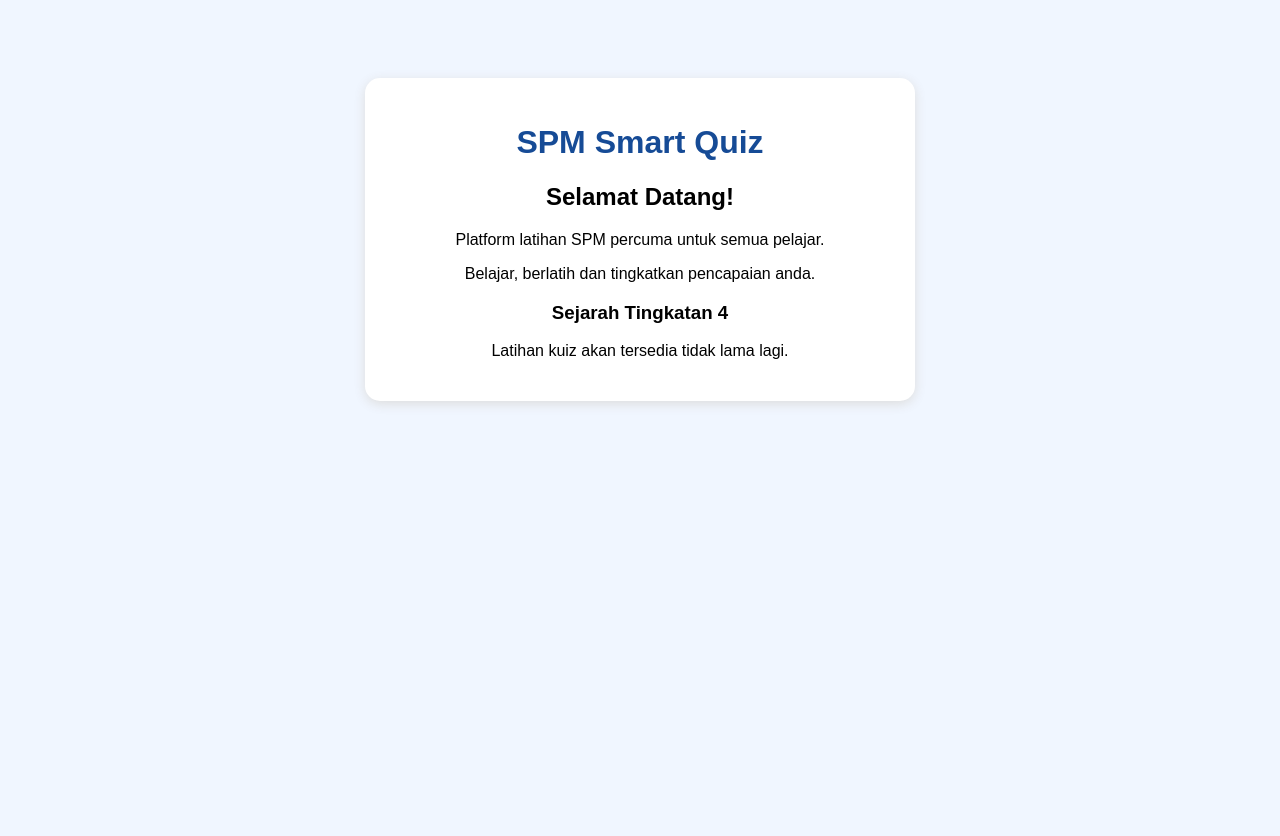
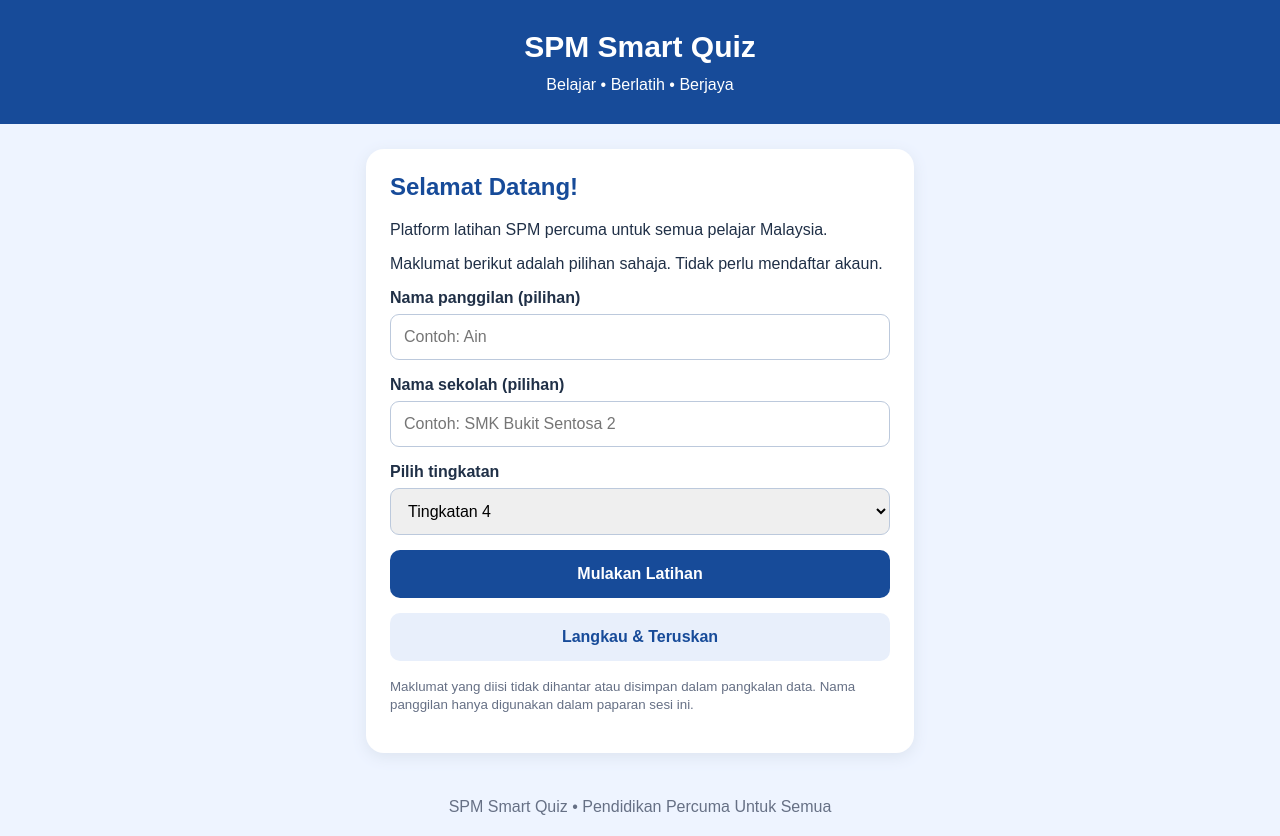
Before and after one commit to spmsmartquiz/spmsmartquiz.github.io, a plain HTML site: page index.html in a window 1280 px wide. Before the commit the page ends 800 px from the top, so only its background shows below. Drawn offline with Linux system fonts and the light colour scheme.

Commit message:
Update index.html

```diff
--- a/index.html
+++ b/index.html
@@ -6,31 +6,92 @@
 <meta name="viewport" content="width=device-width, initial-scale=1">
 <title>SPM Smart Quiz</title>
 <style>
-    body {
-      font-family: Arial, sans-serif;
-      background: #f0f6ff;
-      text-align: center;
-      padding: 40px 15px;
-    }
-    h1 { color: #164b96; }
-    .box {
-      background: white;
-      padding: 25px;
-      border-radius: 15px;
-      max-width: 500px;
-      margin: 30px auto;
-      box-shadow: 0 3px 12px #ddd;
-    }
+*{box-sizing:border-box}
+body{margin:0;background:#eef4ff;font-family:Arial,sans-serif;color:#203047}
+header{background:#174b99;color:white;text-align:center;padding:30px 15px}
+header h1{margin:0;font-size:30px}
+header p{margin:12px 0 0}
+main{max-width:580px;margin:25px auto;padding:0 16px}
+.card{background:white;border-radius:18px;padding:24px;margin-bottom:18px;box-shadow:0 4px 15px #dce4f0}
+h2{color:#174b99;margin-top:0}
+label{display:block;margin:16px 0 7px;font-weight:bold}
+input,select{width:100%;padding:13px;border:1px solid #bcc9dc;border-radius:9px;font-size:16px}
+button{width:100%;background:#174b99;color:white;border:0;border-radius:10px;padding:15px;font-size:16px;font-weight:bold;margin-top:15px;cursor:pointer}
+.secondary{background:#e8effb;color:#174b99}
+.option{border:1px solid #d8e2f0;border-radius:12px;padding:16px;margin:12px 0}
+.option h3{margin:0 0 8px}
+.option p{color:#586579}
+.hidden{display:none}
+small{color:#667085}
+footer{text-align:center;padding:20px;color:#667085}
 </style>
 </head>
 <body>
-  <div class="box">
+<header>
 <h1>SPM Smart Quiz</h1>
+<p>Belajar • Berlatih • Berjaya</p>
+</header>
+<main>
+<section id="welcome" class="card">
 <h2>Selamat Datang!</h2>
-    <p>Platform latihan SPM percuma untuk semua pelajar.</p>
-    <p>Belajar, berlatih dan tingkatkan pencapaian anda.</p>
-    <h3>Sejarah Tingkatan 4</h3>
-    <p>Latihan kuiz akan tersedia tidak lama lagi.</p>
+<p>Platform latihan SPM percuma untuk semua pelajar Malaysia.</p>
+<p>Maklumat berikut adalah pilihan sahaja. Tidak perlu mendaftar akaun.</p>
+<label for="nama">Nama panggilan (pilihan)</label>
+<input id="nama" maxlength="30" placeholder="Contoh: Ain">
+<label for="sekolah">Nama sekolah (pilihan)</label>
+<input id="sekolah" maxlength="100" placeholder="Contoh: SMK Bukit Sentosa 2">
+<label for="tingkatan">Pilih tingkatan</label>
+<select id="tingkatan">
+<option value="4">Tingkatan 4</option>
+<option value="5">Tingkatan 5</option>
+</select>
+<button onclick="mula()">Mulakan Latihan</button>
+<button class="secondary" onclick="langkau()">Langkau & Teruskan</button>
+<p><small>Maklumat yang diisi tidak dihantar atau disimpan dalam pangkalan data. Nama panggilan hanya digunakan dalam paparan sesi ini.</small></p>
+</section>
+<section id="menu" class="card hidden">
+<h2 id="salam">Pilih Mata Pelajaran</h2>
+<p id="pilihan"></p>
+<div class="option">
+<h3>📚 Sejarah Tingkatan 4</h3>
+<p>Latihan objektif dan Kertas 2.</p>
+<button onclick="sejarah()">Lihat Latihan Sejarah</button>
 </div>
+<div class="option">
+<h3>📖 Mata Pelajaran Lain</h3>
+<p>Akan ditambah secara berperingkat.</p>
+</div>
+<button class="secondary" onclick="kembali()">Kembali</button>
+</section>
+<section id="latihan" class="card hidden">
+<h2>Sejarah Tingkatan 4</h2>
+<div class="option"><h3>Objektif – Set A</h3><p>Dalam penyediaan.</p></div>
+<div class="option"><h3>Objektif – Set B</h3><p>Dalam penyediaan.</p></div>
+<div class="option"><h3>Kertas 2 – Set A</h3><p>Dalam penyediaan.</p></div>
+<div class="option"><h3>Kertas 2 – Set B</h3><p>Dalam penyediaan.</p></div>
+<button class="secondary" onclick="papar('menu')">Kembali ke Menu</button>
+</section>
+</main>
+<footer>SPM Smart Quiz • Pendidikan Percuma Untuk Semua</footer>
+<script>
+function papar(id){
+document.querySelectorAll("main section").forEach(s=>s.classList.add("hidden"));
+document.getElementById(id).classList.remove("hidden");
+}
+function mula(){
+let nama=document.getElementById("nama").value.trim();
+let tingkatan=document.getElementById("tingkatan").value;
+document.getElementById("salam").textContent=nama?"Selamat datang, "+nama+"!":"Pilih Mata Pelajaran";
+document.getElementById("pilihan").textContent="Tingkatan "+tingkatan;
+papar("menu");
+}
+function langkau(){
+document.getElementById("nama").value="";
+document.getElementById("sekolah").value="";
+mula();
+}
+function sejarah(){papar("latihan")}
+function kembali(){papar("welcome")}
+</script>
 </body>
 </html>
```
Lines whose indentation alone changed are shown as unchanged.
